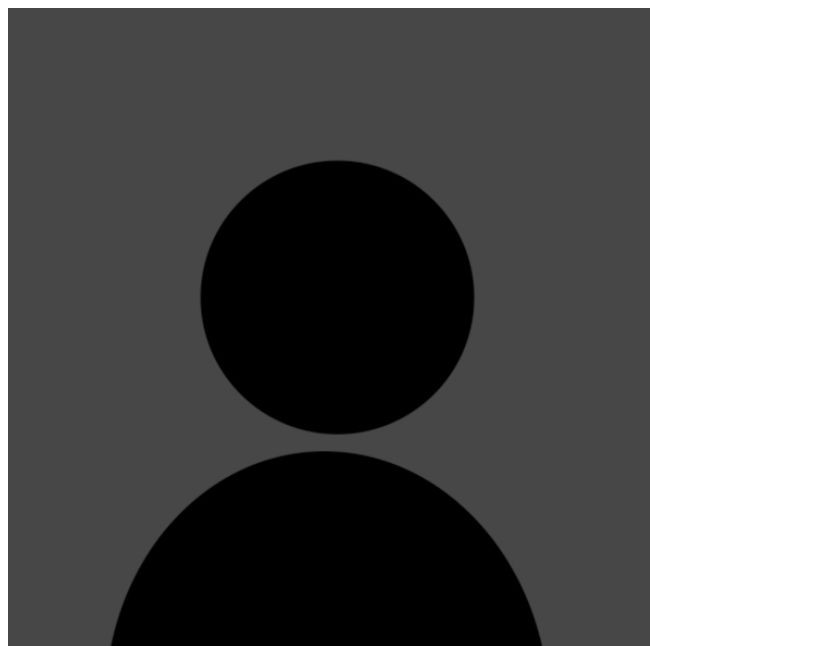
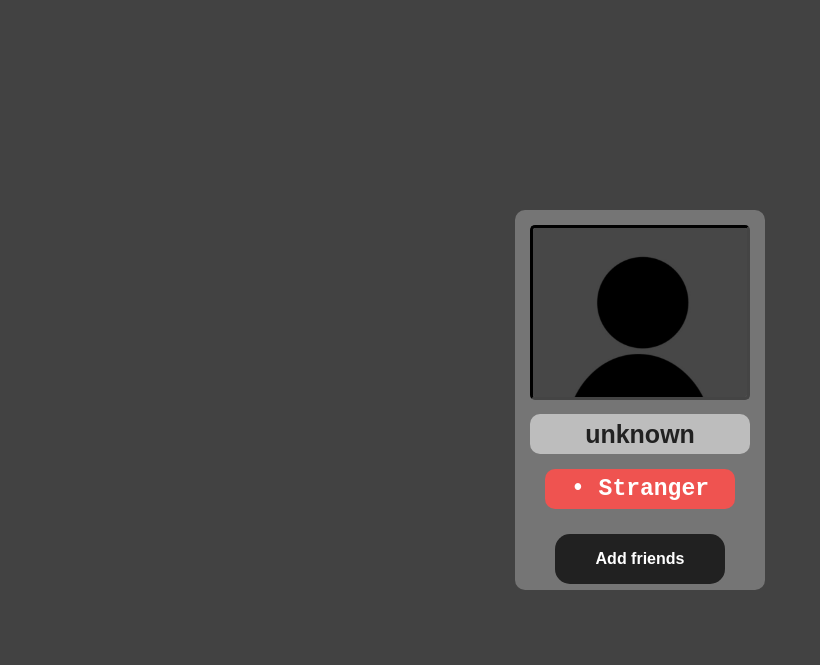
Before and after one commit to saahiyo/DOM_addFriends, a plain HTML site: page index.html in a window 1280 px wide. Shown: the top 665 px of the page, without its empty margins (0-820 px from the left). Drawn offline with Linux system fonts and the light colour scheme.

Commit message:
Update index.html

```diff
--- a/index.html
+++ b/index.html
@@ -2,13 +2,13 @@
 <html>
 <head>
 <meta name="viewport" content="width=device-width, initial-scale=1">
-  <link rel="stylesheet" type="text/css" href="styles.css">
+  <link rel="stylesheet" href="style.css">
+  <script src="script.js"></script>
 <title> Add friend feature </title>
 </head>
 <body>
-  <script src="script.js"></script>
 <div class="container">
-  <img src="images/pfp.jpg">
+  <img src="Images/pfp.jpg">
   <div class="name"> <h1>unknown</h1></div>
   <div class="status"> <h5>• Stranger </h5></div>
   <button class="addt">Add friends</button>
```
